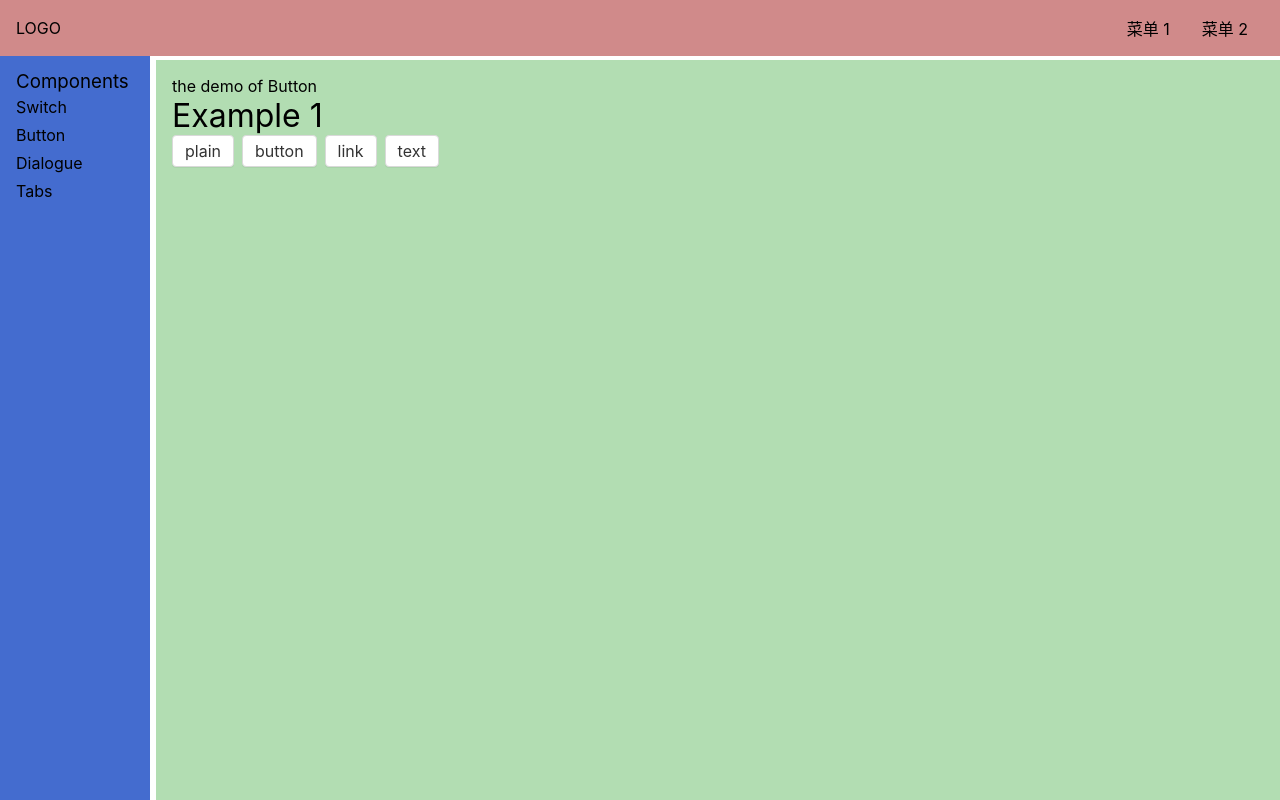
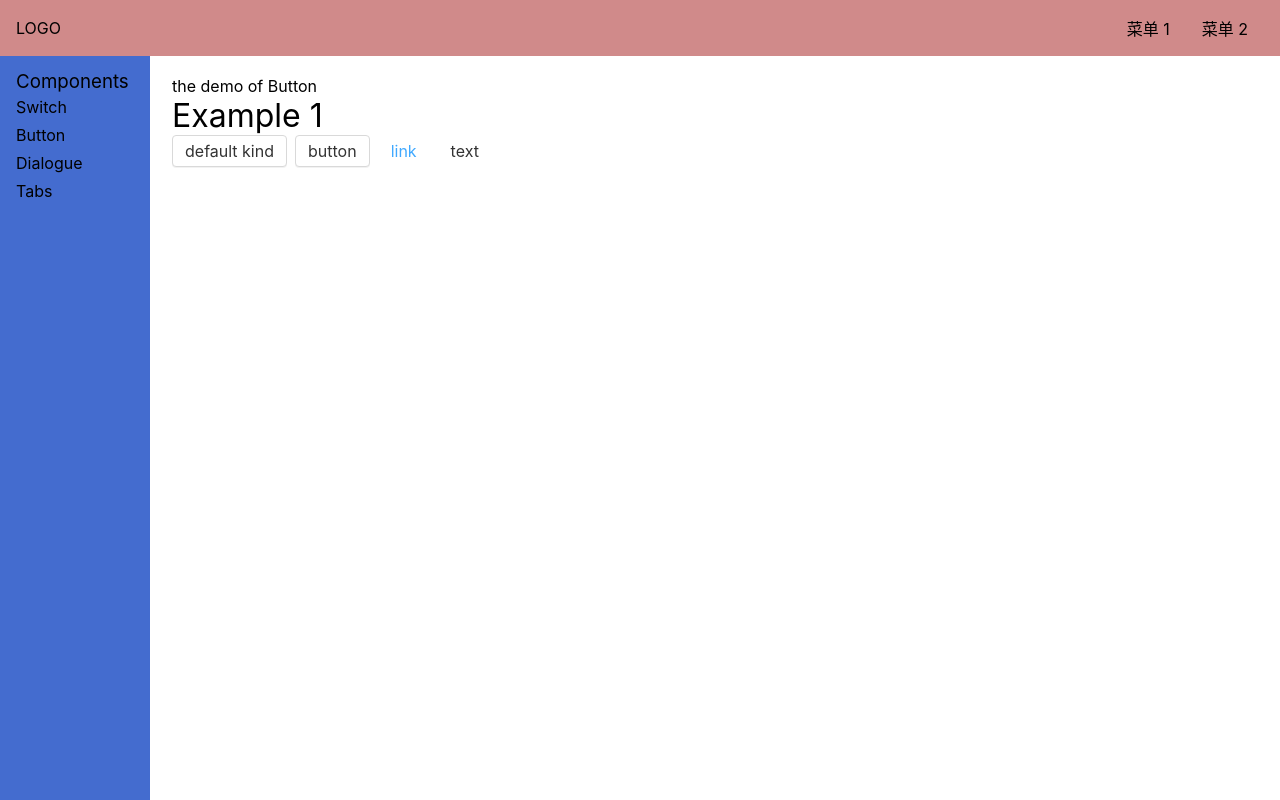
Before and after one commit to Towski0804/FlitUI, a Vue app: page /doc/button in a window 1280 px wide. Built offline with nearby package versions, Linux system fonts and the light colour scheme.

Commit message:
Button component now support kind attribute

```diff
--- a/src/components/ButtonPage.vue
+++ b/src/components/ButtonPage.vue
@@ -2,7 +2,7 @@
   <div>the demo of Button</div>
   <h1>Example 1</h1>
   <div>
-    <Button>plain</Button>
+    <Button>default kind</Button>
     <Button kind="button">button</Button>
     <Button kind="link">link</Button>
     <Button kind="text">text</Button>
--- a/src/index.scss
+++ b/src/index.scss
@@ -33,25 +33,3 @@ body {
     'Microsoft YaHei', 'Wenquanyi Micro Hei', 'WenQuanYi Zen Hei', 'ST Heiti',
     SimHei, 'WenQuanYi Zen Hei Sharp', sans-serif;
 }
-
-.banner {
-  padding: 100px 0;
-  display: flex;
-  justify-content: center;
-  align-items: center;
-  flex-direction: column;
-  background: #87d3f8;
-  > .actions {
-    padding: 8px 0;
-    a {
-      margin: 0 8px;
-      background: #fff;
-      display: inline-block;
-      $h: 28px;
-      height: $h;
-      line-height: $h;
-      border-radius: calc($h/2);
-      padding: 0 8px;
-    }
-  }
-}
--- a/src/lib/Button.vue
+++ b/src/lib/Button.vue
@@ -47,5 +47,22 @@ $radius: 4px;
   &::-moz-focus-inner {
     border: 0;
   }
+  &.kind-link {
+    border-color: transparent;
+    box-shadow: none;
+    color: $blue;
+    &:hover,
+    &:focus {
+      color: lighten($blue, 10%);
+    }
+  }
+  &.kind-text {
+    border-color: transparent;
+    box-shadow: none;
+    &:hover,
+    &:focus {
+      background: #f5f5f5;
+    }
+  }
 }
 </style>
--- a/src/views/Doc.vue
+++ b/src/views/Doc.vue
@@ -65,7 +65,6 @@ export default {
   > main {
     flex-grow: 1;
     padding: 16px;
-    background: #b2ddb2;
   }
 }
 aside {
--- a/src/views/Home.vue
+++ b/src/views/Home.vue
@@ -1,7 +1,7 @@
 <template>
   <div>
     <TopNav />
-    <div class="banner">
+    <div class="flit-banner">
       <h1>FlitUI</h1>
       <h2>Fast & Elegant</h2>
       <p class="actions">
@@ -21,4 +21,26 @@ export default {
 }
 </script>
 
-<style lang="scss" scoped></style>
+<style lang="scss" scoped>
+.flit-banner {
+  padding: 100px 0;
+  display: flex;
+  justify-content: center;
+  align-items: center;
+  flex-direction: column;
+  background: #87d3f8;
+  > .actions {
+    padding: 8px 0;
+    a {
+      margin: 0 8px;
+      background: #fff;
+      display: inline-block;
+      $h: 28px;
+      height: $h;
+      line-height: $h;
+      border-radius: calc($h/2);
+      padding: 0 8px;
+    }
+  }
+}
+</style>
```
